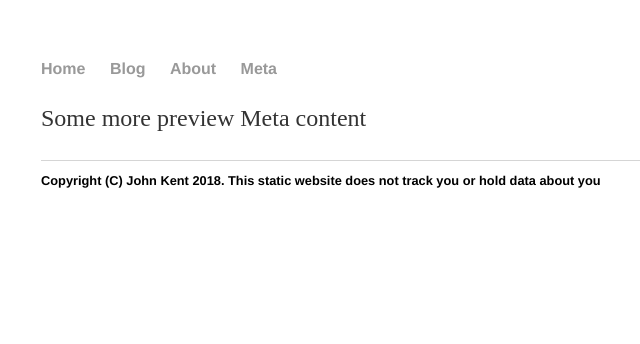
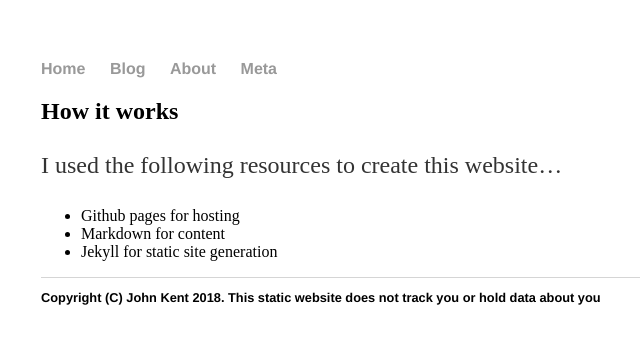
Before and after one commit to KineticLensman/KineticLensman.github.io, a Jekyll site: the page built from meta.md, in a window 1280 px wide. Shown: the top 344 px of the page, without its empty margins (151-791 px from the left). Built offline with Jekyll 4.4.1, drawn with Linux system fonts in a browser that asks for light colours.

Commit message:
Added more content to test markdown

```diff
--- a/meta.md
+++ b/meta.md
@@ -3,4 +3,9 @@ layout: default
 title: Meta
 ---
 
-Some more preview Meta content
+## How it works
+
+I used the following resources to create this website...
+* Github pages for hosting
+* Markdown for content
+* Jekyll for static site generation
```
